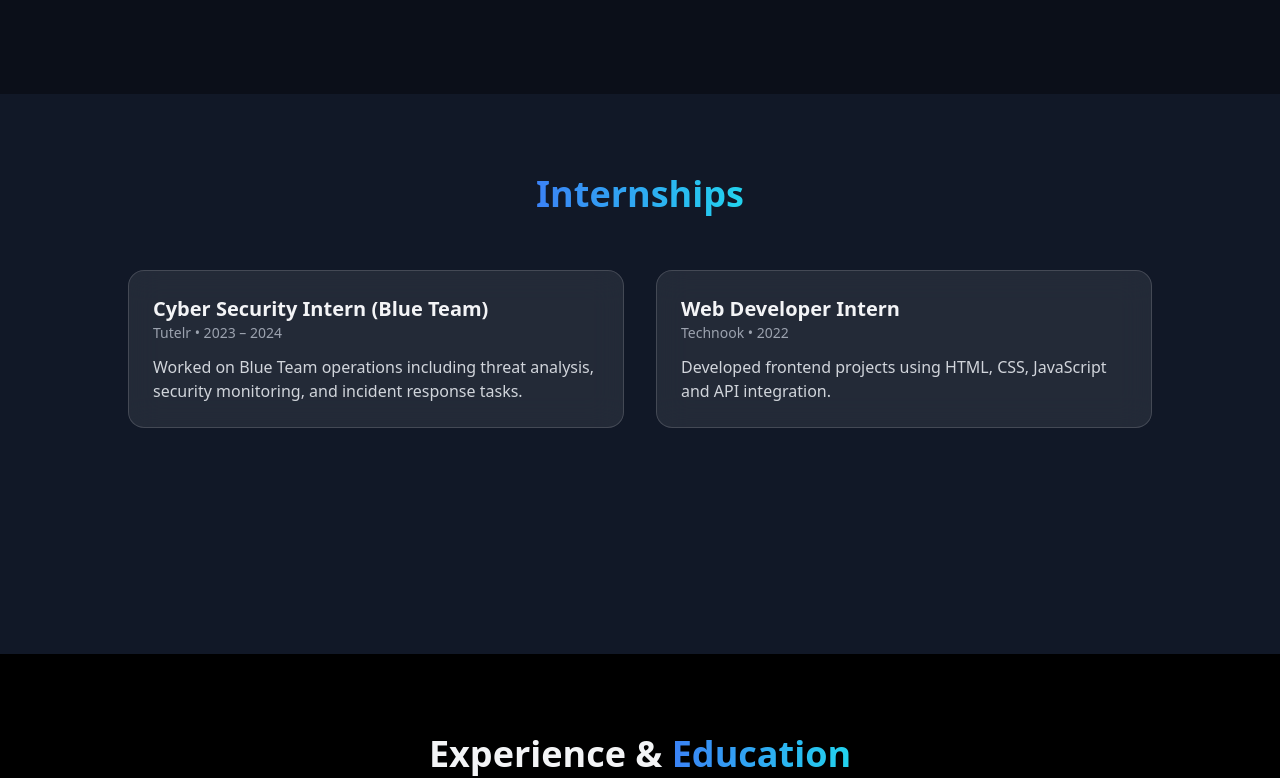
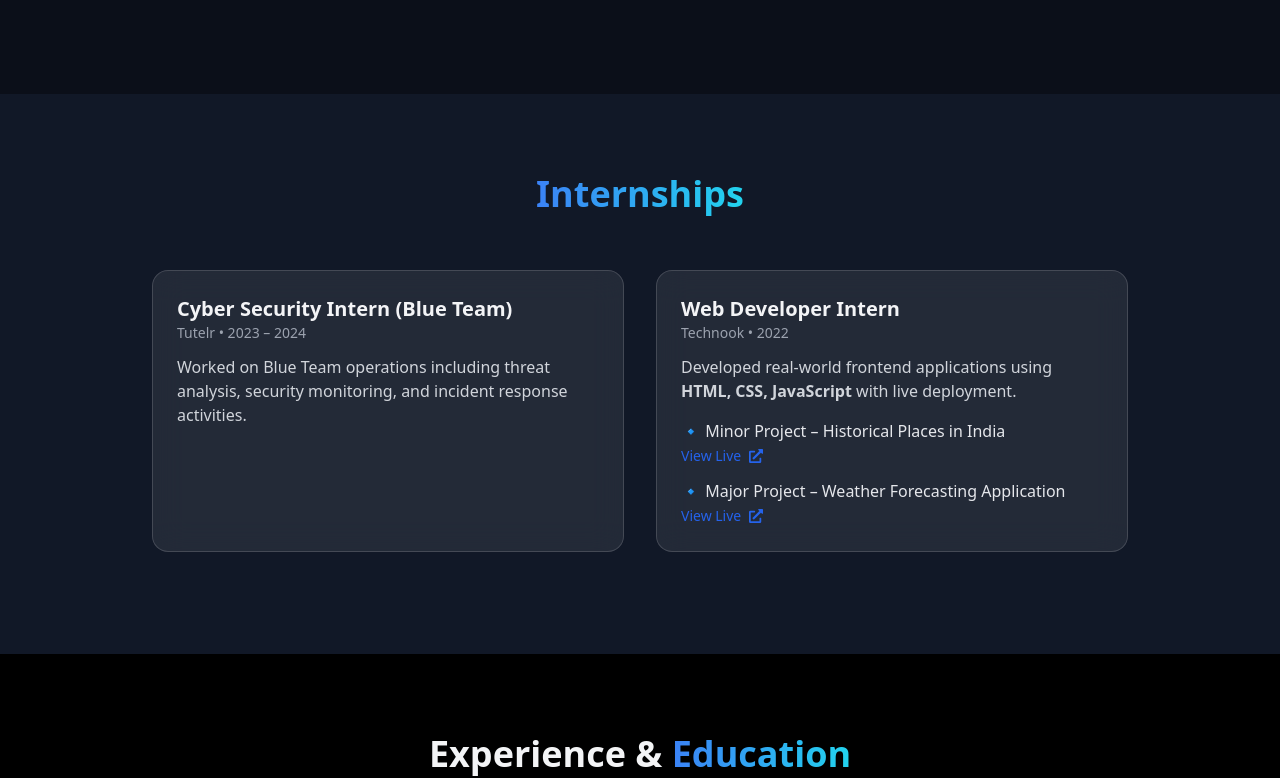
Before and after one commit to aamirjilu2/my-portfolio, a React (Vite) app: page / in a window 1280 px wide. Shown: the part 2996-3774 px from the top of the page. Built offline with nearby package versions, Linux system fonts and the light colour scheme.

Commit message:
Internship Page Fix

```diff
--- a/src/components/Internships.jsx
+++ b/src/components/Internships.jsx
@@ -1,9 +1,13 @@
 import { motion } from "framer-motion";
+import { FaExternalLinkAlt } from "react-icons/fa";
 
 export default function Internships() {
   return (
-    <section id="internships" className="py-20 min-h-[70vh] bg-gray-100 dark:bg-gray-900">
-      <div className="max-w-5xl mx-auto">
+    <section
+      id="internships"
+      className="py-20 min-h-[70vh] bg-gray-100 dark:bg-gray-900"
+    >
+      <div className="max-w-5xl mx-auto px-6">
 
         <motion.h2
           initial={{ opacity: 0, y: 30 }}
@@ -16,6 +20,8 @@ export default function Internships() {
         </motion.h2>
 
         <div className="grid md:grid-cols-2 gap-8">
+
+          {/* Cyber Security Internship */}
           <motion.div
             whileHover={{ y: -6 }}
             transition={{ duration: 0.3 }}
@@ -29,10 +35,11 @@ export default function Internships() {
             </p>
             <p className="mt-3 text-slate-700 dark:text-gray-300">
               Worked on Blue Team operations including threat analysis, security
-              monitoring, and incident response tasks.
+              monitoring, and incident response activities.
             </p>
           </motion.div>
 
+          {/* Web Development Internship */}
           <motion.div
             whileHover={{ y: -6 }}
             transition={{ duration: 0.3 }}
@@ -44,13 +51,45 @@ export default function Internships() {
             <p className="text-sm text-slate-600 dark:text-gray-400">
               Technook • 2022
             </p>
+
             <p className="mt-3 text-slate-700 dark:text-gray-300">
-              Developed frontend projects using HTML, CSS, JavaScript and API
-              integration.
+              Developed real-world frontend applications using
+              <strong> HTML, CSS, JavaScript</strong> with live deployment.
             </p>
+
+            {/* Projects */}
+            <div className="mt-4 space-y-3">
+
+              <div>
+                <p className="font-medium text-slate-800 dark:text-gray-200">
+                  🔹 Minor Project – Historical Places in India
+                </p>
+                <a
+                  href="https://historicalplaces-18041.web.app/"
+                  target="_blank"
+                  className="inline-flex items-center gap-2 text-blue-600 hover:underline text-sm"
+                >
+                  View Live <FaExternalLinkAlt />
+                </a>
+              </div>
+
+              <div>
+                <p className="font-medium text-slate-800 dark:text-gray-200">
+                  🔹 Major Project – Weather Forecasting Application
+                </p>
+                <a
+                  href="https://weather-forecast-ap2.web.app/"
+                  target="_blank"
+                  className="inline-flex items-center gap-2 text-blue-600 hover:underline text-sm"
+                >
+                  View Live <FaExternalLinkAlt />
+                </a>
+              </div>
+
+            </div>
           </motion.div>
+
         </div>
-
       </div>
     </section>
   );
```
